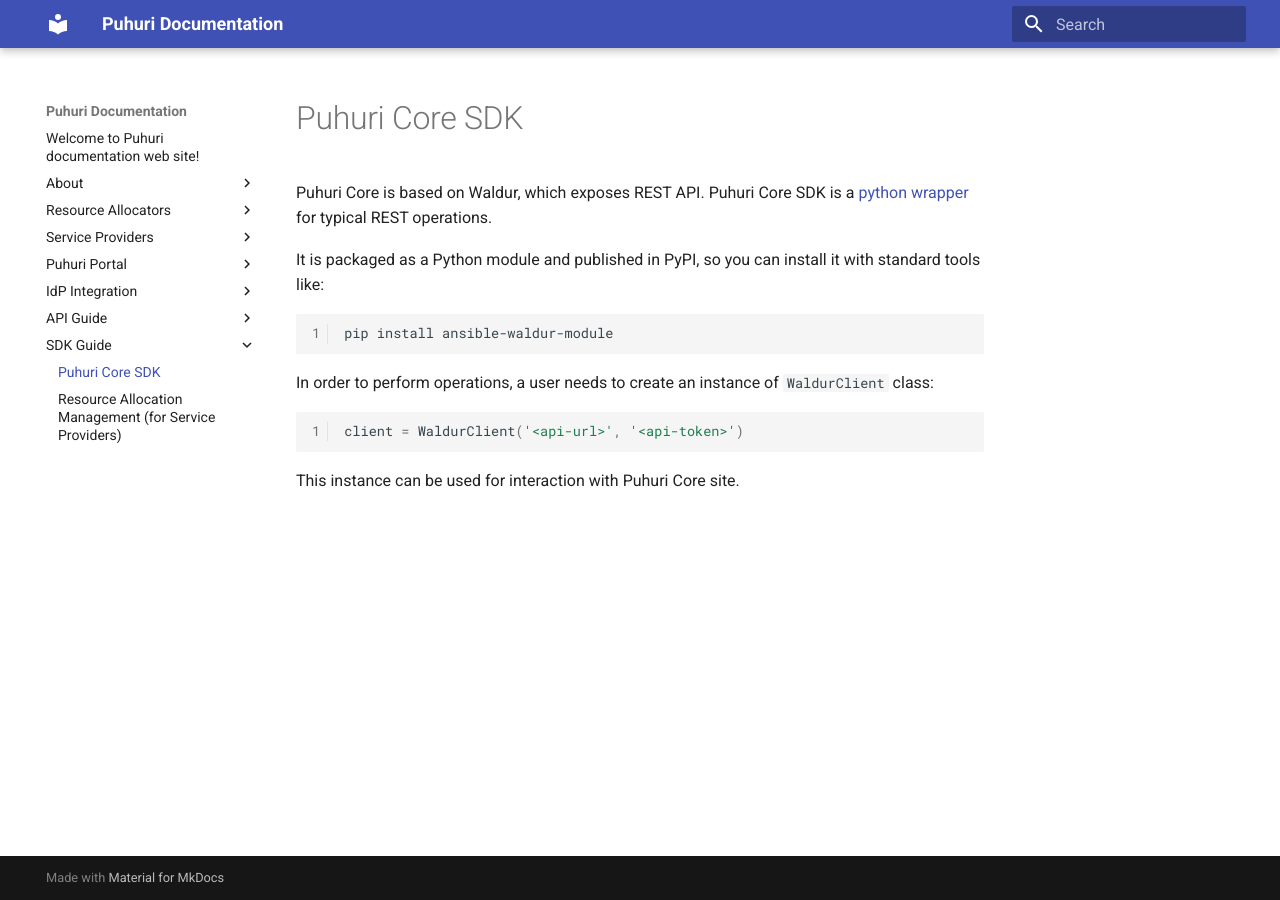
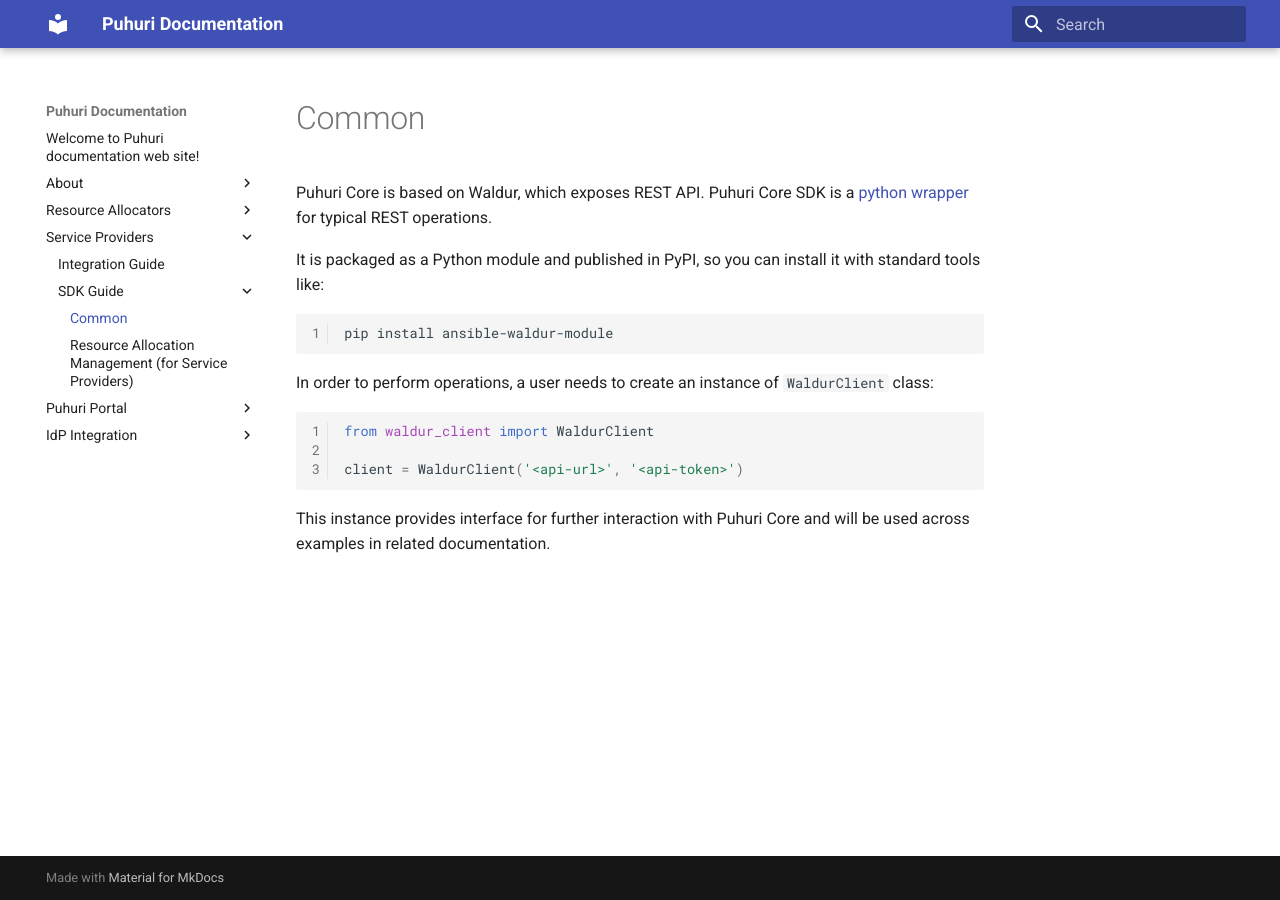
Before and after one commit to neicnordic/puhuri-web, an MkDocs documentation site: the page built from docs/SDK guide/common.md, in a window 1280 px wide. Built offline with MkDocs 1.6.1 and Material for MkDocs 9.7.7, drawn with Linux system fonts in a browser that asks for light colours.

Commit message:
Put API and SDK docs under corresponding guides

````diff
--- a/docs/SDK guide/common.md
+++ b/docs/SDK guide/common.md
@@ -1,4 +1,4 @@
-# Puhuri Core SDK
+# Common
 
 Puhuri Core is based on Waldur, which exposes REST API. Puhuri Core SDK is a [python wrapper](https://github.com/waldur/ansible-waldur-module/blob/develop/waldur_client.py) for typical REST operations.
 
@@ -11,7 +11,9 @@ pip install ansible-waldur-module
 In order to perform operations, a user needs to create an instance of `WaldurClient` class:
 
 ```python
+from waldur_client import WaldurClient
+
 client = WaldurClient('<api-url>', '<api-token>')
 ```
 
-This instance can be used for interaction with Puhuri Core site.
+This instance provides interface for further interaction with Puhuri Core and will be used across examples in related documentation.
--- a/mkdocs.yml
+++ b/mkdocs.yml
@@ -20,8 +20,17 @@ nav:
       - "environments.md"
   - Resource Allocators:
       - "resource-allocators.md"
+      - API Guide:
+        - "API guide/common.md"
+        - "API guide/authentication.md"
+        - "API guide/project.md"
+        - "API guide/project-permissions.md"
+        - "API guide/resource-allocation-management.md"
   - Service Providers:
       - "service-providers.md"
+      - SDK Guide:
+        - "SDK guide/common.md"
+        - "SDK guide/resource-allocation-management-sp.md"
   - Puhuri Portal:
       - "puhuri_portal/user_guide.md"
       - "puhuri_portal/notifications.md"
@@ -30,12 +39,3 @@ nav:
       - eduGAIN integration: idp_integration/requirements-edugain.md
       - Direct integration: idp_integration/requirements-direct.md
       - Attributes: idp_integration/attributes.md
-  - API Guide:
-      - "API guide/common.md"
-      - "API guide/authentication.md"
-      - "API guide/project.md"
-      - "API guide/project-permissions.md"
-      - "API guide/resource-allocation-management.md"
-  - SDK Guide:
-      - "SDK guide/common.md"
-      - "SDK guide/resource-allocation-management-sp.md"
````
